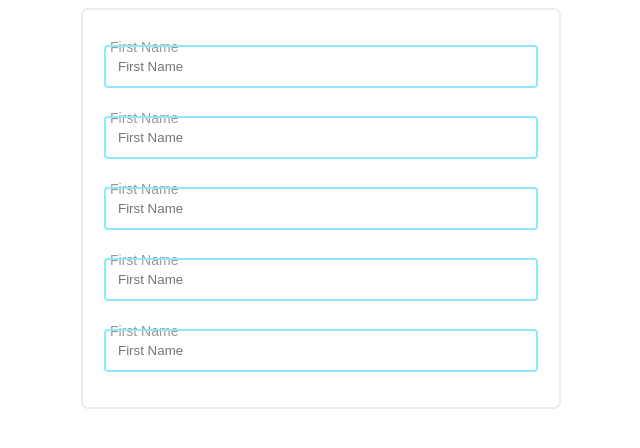
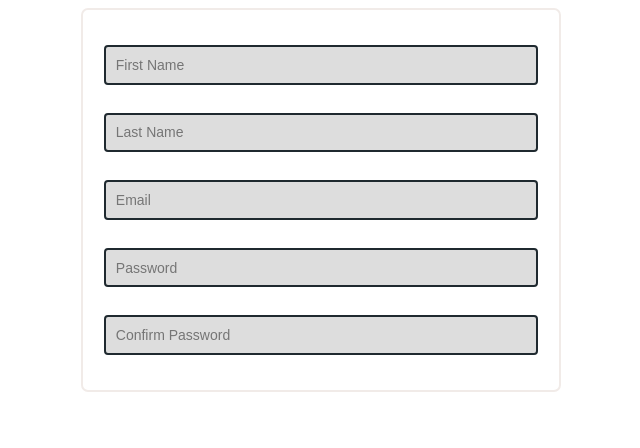
Before and after one commit to Jabari/easy-signup, a Vue app: page / in a window 1280 px wide. Shown: the top 448 px of the page, without its empty margins (319-959 px from the left). Built offline with nearby package versions, Linux system fonts and the light colour scheme.

Commit message:
input attributes now work

```diff
--- a/package.json
+++ b/package.json
@@ -12,7 +12,8 @@
     "build": "node build/build.js"
   },
   "dependencies": {
-    "vue": "^2.5.2"
+    "vue": "^2.5.2",
+    "vuelidate": "^0.6.1"
   },
   "devDependencies": {
     "autoprefixer": "^7.1.2",
--- a/src/components/SignUp__form.vue
+++ b/src/components/SignUp__form.vue
@@ -1,44 +1,62 @@
 <template>
-  <div id="app">
-    <form id="signup">
-      <div v-for="field in fields">
-        <text-input-floating-label></text-input-floating-label>
-      </div>
-
-    </form>
-  </div>
+  <form id="signup" autocomplete="off">
+    <text-input-floating-label v-for="(field, item) in fields"
+      :name="snakeCased(item)"
+      :placeholder="spacedCased(item)"
+      :item="item"
+      :key="item"
+      :type="field">
+    </text-input-floating-label>
+  </form>
 </template>
 <script>
 import TextInputFloatingLabel from './shared/TextInput--floating-label'
+import Vue from 'vue'
+import { required, sameAs, minLength } from 'vuelidate/lib/validators'
 
 export default {
   name: 'SignUpForm',
   components: {
     TextInputFloatingLabel
   },
-  // data: {
-  //   fields: {
-  //     'firstName',
-  //     'lastName',
-  //     email: 'email',
-  //     password: 'password',
-  //     confirmPassword: 'password'
-  //   },
-  // },
   data() {
     return {
       fields: {
-      'firstName': 'text',
-      'lastName': 'text',
-      email: 'email',
-      password: 'password',
-      confirmPassword: 'password'
+        firstName: 'text',
+        lastName: 'text',
+        email: 'email',
+        password: 'password',
+        confirmPassword: 'password'
       },
     };
   },
+  methods: {
+    spacedCased(text) {
+      text = text.replace( /([A-Z])/g, " $1" );
+      return text.charAt(0).toUpperCase() + text.slice(1)
+    },
+    snakeCased(text) {
+      return text.replace( /([A-Z])/g, "-$1" );
+    },
+  },
+  mounted() {
+    //debugger;
+  },
+  props: [
+    'name',
+    'type',
+    'placeholder'
+  ],
+  validations: {
+    fields: {
+      required,
+      confirmPassword: {
+        sameAsPassword: sameAs('password')
+      }
+    }
+  },
 }
 
-// floating labels
 // fields an object containing list of text inputs, default value is 'text'
 </script>
 
--- a/src/components/shared/TextInput--floating-label.vue
+++ b/src/components/shared/TextInput--floating-label.vue
@@ -1,42 +1,47 @@
 <template>
 	<div class="text-input--floating-label">
-		<input id="first-name" name="first-name" type="text" placeholder="First Name" required>
-  	<label for="name">First Name</label>
+		<input id="" v-bind:name="name" v-bind:type="type" v-bind:placeholder="placeholder" required>
+  	<label for="name" v-once>{{ placeholder }}</label>
 	</div>
 </template>
 <script>
 export default {
 	name: 'TextInputFloatingLabel',
-	props: ['fields']
+	props: [
+		'name',
+		'type',
+		'placeholder'
+	],
 }
 </script>
 <style lang="scss">
 /** $primary-color **/
 input, textarea {
-  width: 100%;
-  border: 2px solid #8CE9FF;
+  background-color: #ddd;
+	border: 2px solid #1f292f;
   border-radius: 4px;
-  background: none;
   color: #1f292f;
+  font-size: 1rem;
+  left: 0;
   margin: 1rem auto;
+  outline: 0;
+  padding: 0.7rem;
   position: relative;
   top: 0;
-  left: 0;
+  width: 100%;
   z-index: 1;
-  padding: 12px 12px 12px 12px;
-  outline: 0;
   &:valid {
     // Hides the label
     background: white;
   }
   &:focus {
-    border-color: #f06d06;
-    padding: 4px 6px 20px 6px;
+  	background-color: white;
+    border-color: #8CE9FF;
+
     + label {
-    	background: #f06d06;
-	    color: white;
+    	background: #8CE9FF; //#f06d06 orange
 	    font-size: 70%;
-	    padding: 1px 6px;
+	    padding: 1px 0.9rem;
 	    z-index: 2;
 	    text-transform: uppercase;
 	    top: 100%;
@@ -46,6 +51,7 @@ input, textarea {
 }
 label {
 	top: 0;
+	border-radius: 1px;
   bottom: 0;
   left: 0;
   width: 100%;
@@ -57,7 +63,7 @@ label {
     right 0.2s,
     left 0.2s;
   position: absolute;
-  color: #999;
+  color: white;
   padding: 7px 6px;
 }
 textarea {
```
Also changed, not shown: 1 other file (tests, documents, lock files or other folders).
